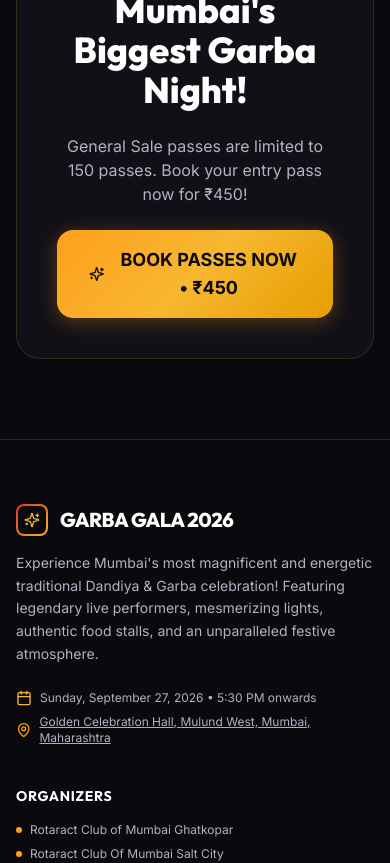
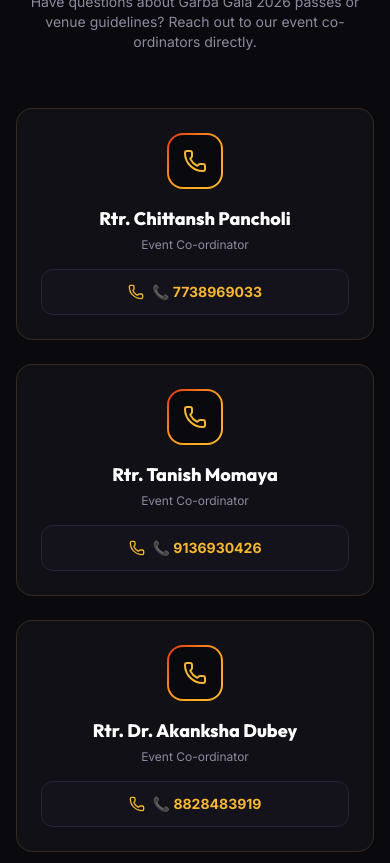
Before and after one commit to SNIPER-007/garbagala, a Next.js app: page / in a window 390 px wide. Shown: the part 5720-6583 px from the top of the page. Built offline with nearby package versions, Linux system fonts and the light colour scheme; no server answers; the database is empty.

Commit message:
feat: Add Contact Us section with clickable phone numbers to homepage

```diff
--- a/app/page.tsx
+++ b/app/page.tsx
@@ -17,6 +17,7 @@ import {
   ArrowRight,
   ExternalLink,
   CheckCircle2,
+  Phone,
 } from "lucide-react";
 import { EVENT_DETAILS, INITIAL_TICKET_TYPES } from "@/lib/constants";
 import { doc, onSnapshot } from "firebase/firestore";
@@ -392,6 +393,89 @@ export default function HomePage() {
         </div>
       </section>
 
+      {/* Contact Us Section */}
+      <section className="relative z-10 max-w-7xl mx-auto px-4 sm:px-6 lg:px-8 py-20 border-t border-[#272435]">
+        <div className="text-center max-w-2xl mx-auto mb-14">
+          <div className="inline-flex items-center gap-2 px-3 py-1 rounded-full bg-[#FF9F1C]/10 border border-[#FF9F1C]/20 text-[#F7B731] text-xs font-semibold uppercase tracking-wider mb-3">
+            NEED ASSISTANCE?
+          </div>
+          <h2 className="text-3xl sm:text-5xl font-extrabold font-heading text-white">
+            Contact Us
+          </h2>
+          <p className="text-sm text-[#8E8A9F] mt-2">
+            Have questions about Garba Gala 2026 passes or venue guidelines? Reach out to our event co-ordinators directly.
+          </p>
+        </div>
+
+        <div className="grid grid-cols-1 md:grid-cols-3 gap-6 max-w-5xl mx-auto">
+          {/* Contact 1 */}
+          <div className="card-glass rounded-2xl p-6 border border-[#272435] hover:border-[#F7B731]/40 transition-all text-center space-y-4 group">
+            <div className="w-14 h-14 rounded-2xl bg-gradient-to-br from-[#E03616] via-[#FF9F1C] to-[#F7B731] p-0.5 mx-auto group-hover:scale-110 transition-transform">
+              <div className="w-full h-full bg-[#0A090D] rounded-[14px] flex items-center justify-center">
+                <Phone className="w-6 h-6 text-[#F7B731]" />
+              </div>
+            </div>
+            <div>
+              <h3 className="text-lg font-extrabold text-white font-heading">
+                Rtr. Chittansh Pancholi
+              </h3>
+              <p className="text-xs text-[#8E8A9F] mt-1">Event Co-ordinator</p>
+            </div>
+            <a
+              href="tel:7738969033"
+              className="inline-flex items-center justify-center gap-2 w-full py-3 rounded-xl bg-[#14121B] border border-[#272435] text-[#F7B731] hover:text-white hover:border-[#F7B731] font-bold text-sm transition-all"
+            >
+              <Phone className="w-4 h-4" />
+              <span>📞 7738969033</span>
+            </a>
+          </div>
+
+          {/* Contact 2 */}
+          <div className="card-glass rounded-2xl p-6 border border-[#272435] hover:border-[#F7B731]/40 transition-all text-center space-y-4 group">
+            <div className="w-14 h-14 rounded-2xl bg-gradient-to-br from-[#E03616] via-[#FF9F1C] to-[#F7B731] p-0.5 mx-auto group-hover:scale-110 transition-transform">
+              <div className="w-full h-full bg-[#0A090D] rounded-[14px] flex items-center justify-center">
+                <Phone className="w-6 h-6 text-[#F7B731]" />
+              </div>
+            </div>
+            <div>
+              <h3 className="text-lg font-extrabold text-white font-heading">
+                Rtr. Tanish Momaya
+              </h3>
+              <p className="text-xs text-[#8E8A9F] mt-1">Event Co-ordinator</p>
+            </div>
+            <a
+              href="tel:9136930426"
+              className="inline-flex items-center justify-center gap-2 w-full py-3 rounded-xl bg-[#14121B] border border-[#272435] text-[#F7B731] hover:text-white hover:border-[#F7B731] font-bold text-sm transition-all"
+            >
+              <Phone className="w-4 h-4" />
+              <span>📞 9136930426</span>
+            </a>
+          </div>
+
+          {/* Contact 3 */}
+          <div className="card-glass rounded-2xl p-6 border border-[#272435] hover:border-[#F7B731]/40 transition-all text-center space-y-4 group">
+            <div className="w-14 h-14 rounded-2xl bg-gradient-to-br from-[#E03616] via-[#FF9F1C] to-[#F7B731] p-0.5 mx-auto group-hover:scale-110 transition-transform">
+              <div className="w-full h-full bg-[#0A090D] rounded-[14px] flex items-center justify-center">
+                <Phone className="w-6 h-6 text-[#F7B731]" />
+              </div>
+            </div>
+            <div>
+              <h3 className="text-lg font-extrabold text-white font-heading">
+                Rtr. Dr. Akanksha Dubey
+              </h3>
+              <p className="text-xs text-[#8E8A9F] mt-1">Event Co-ordinator</p>
+            </div>
+            <a
+              href="tel:8828483919"
+              className="inline-flex items-center justify-center gap-2 w-full py-3 rounded-xl bg-[#14121B] border border-[#272435] text-[#F7B731] hover:text-white hover:border-[#F7B731] font-bold text-sm transition-all"
+            >
+              <Phone className="w-4 h-4" />
+              <span>📞 8828483919</span>
+            </a>
+          </div>
+        </div>
+      </section>
+
       {/* Final Ticket CTA Banner */}
       <section className="relative z-10 max-w-7xl mx-auto px-4 sm:px-6 lg:px-8 py-20 border-t border-[#272435]">
         <div className="card-glass rounded-3xl p-10 text-center border-2 border-[#F7B731]/40 relative overflow-hidden bg-hero-glow">
```
